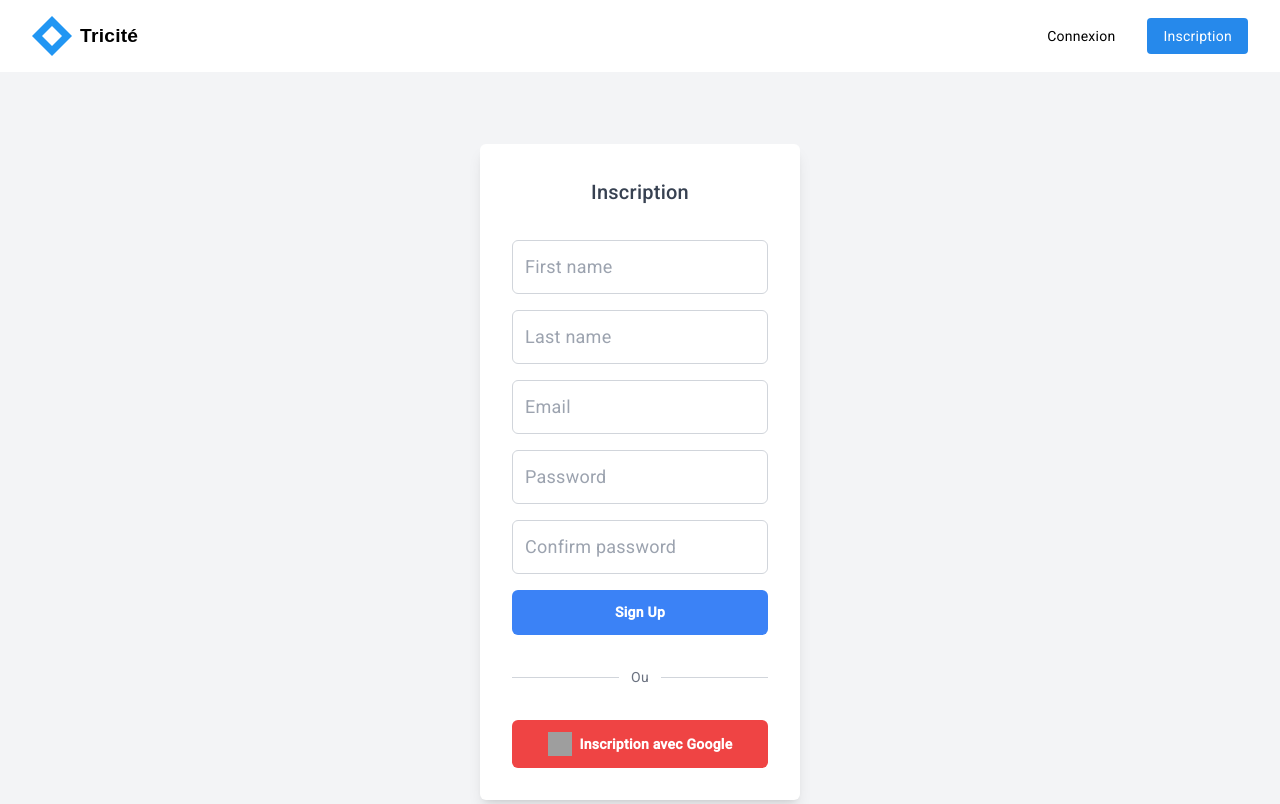
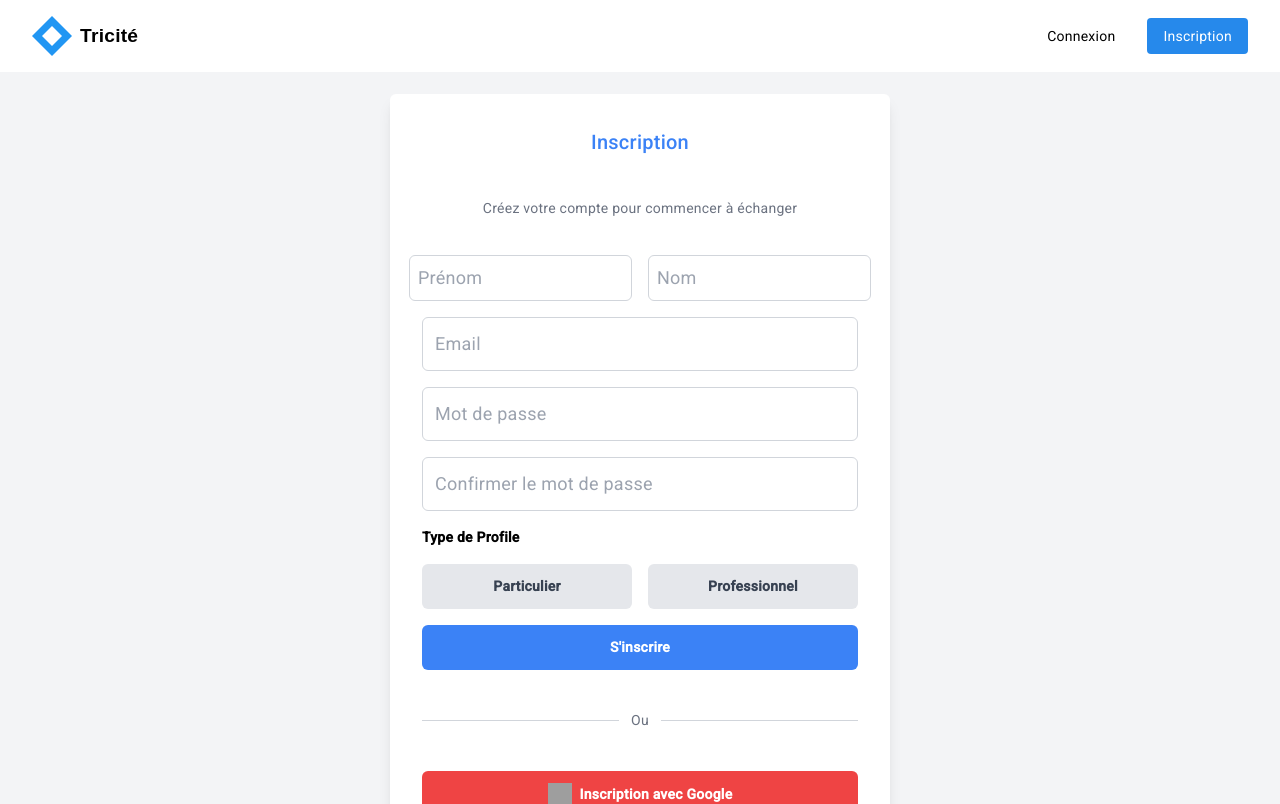
Before and after one commit to 8idwan/ShareElec_FrontEnd-, an Angular app: page /user/signup in a window 1280 px wide. Shown: the top 804 px of the page. Built offline with nearby package versions, Linux system fonts and the light colour scheme; grey boxes are pictures that could not be loaded.

Commit message:
updated signup page

```diff
--- a/src/app/user/login/login.component.html
+++ b/src/app/user/login/login.component.html
@@ -8,7 +8,7 @@
 <body>
     <div class="flex justify-center items-center h-screen bg-gray-100">
         <div class="flex flex-col gap-4 p-8 bg-white shadow-lg rounded-md w-80">
-          <h2 class="text-2xl font-bold text-center text-gray-700">Connexion</h2>
+          <h2 class="text-center text-4xl font-bold text-blue-500">Connexion</h2>
 
           <form action="#" method="POST" class="flex flex-col gap-4">
             <input
--- a/src/app/user/signup/signup.component.html
+++ b/src/app/user/signup/signup.component.html
@@ -7,28 +7,50 @@
 </head>
 <body>
     <div class="flex justify-center items-center h-screen bg-gray-100">
-        <div class="flex flex-col gap-4 p-8 bg-white shadow-lg rounded-md w-80">
-            <h2 class="text-2xl font-bold text-center text-gray-700">Inscription</h2>
+        <div class="flex flex-col gap-6 p-8 bg-white shadow-lg rounded-md w-96 md:w-[500px]">
+            <h2 class="text-3xl font-bold text-blue-500 text-center">Inscription</h2>
+            <p class="text-center text-gray-500">Créez votre compte pour commencer à échanger</p>
 
             <form action="#" method="POST" class="flex flex-col gap-4">
-                <input type="text" name="first_name" id="first_name" placeholder="First name" required
-                    class="outline-none p-3 text-lg border border-gray-300 rounded-md focus:ring-2 focus:ring-blue-500">
+                <!-- First Name & Last Name in a Row -->
+                <div class="flex flex-row gap-4 justify-center">
+                    <input type="text" name="first_name" id="first_name" placeholder="Prénom" required
+                        class="flex-1 outline-none py-2 p-2 text-lg border border-gray-300 rounded-md focus:ring-2 focus:ring-blue-500">
 
-                <input type="text" name="last_name" id="last_name" placeholder="Last name" required
-                    class="outline-none p-3 text-lg border border-gray-300 rounded-md focus:ring-2 focus:ring-blue-500 ">
+                    <input type="text" name="last_name" id="last_name" placeholder="Nom" required
+                        class="flex-1 outline-none py-2 p-2 text-lg border border-gray-300 rounded-md focus:ring-2 focus:ring-blue-500">
+                </div>
 
+                <!-- Email Field -->
                 <input type="email" name="mail" id="mail" placeholder="Email" required
                     class="outline-none p-3 text-lg border border-gray-300 rounded-md focus:ring-2 focus:ring-blue-500">
 
-                <input type="password" name="password" id="password" placeholder="Password" required
+                <!-- Password & Confirm Password in a Row -->
+                <!-- <div class="flex flex-row gap-4 justify-center"> -->
+                <input type="password" name="password" id="password" placeholder="Mot de passe" required
                     class="outline-none p-3 text-lg border border-gray-300 rounded-md focus:ring-2 focus:ring-blue-500">
 
-                <input type="password" name="confirm_password" id="conf_password" placeholder="Confirm password" required
+                <input type="password" name="confirm_password" id="conf_password" placeholder="Confirmer le mot de passe" required
                     class="outline-none p-3 text-lg border border-gray-300 rounded-md focus:ring-2 focus:ring-blue-500">
+                <!-- </div> -->
 
+                <!-- Account Type Selection -->
+                <label class="font-bold">Type de Profile</label>
+                <div class="flex flex-row gap-4 justify-center">
+                    <button type="button"
+                        class="flex-1 py-3 bg-gray-200 text-gray-700 font-semibold rounded-md cursor-pointer hover:bg-blue-600 transition">
+                        Particulier
+                    </button>
+                    <button type="button"
+                        class="flex-1 py-3 bg-gray-200 text-gray-700 font-semibold rounded-md cursor-pointer hover:bg-blue-600 transition">
+                        Professionnel
+                    </button>
+                </div>
+
+                <!-- Sign-Up Button -->
                 <button type="submit"
                     class="bg-blue-500 text-white font-semibold py-3 rounded-md cursor-pointer hover:bg-blue-600 transition">
-                    Sign Up
+                    S'inscrire
                 </button>
             </form>
 
```
Also changed, not shown: src/app/app.routes.ts (line endings or trailing spaces), src/app/header/header.component.css (line endings or trailing spaces).
